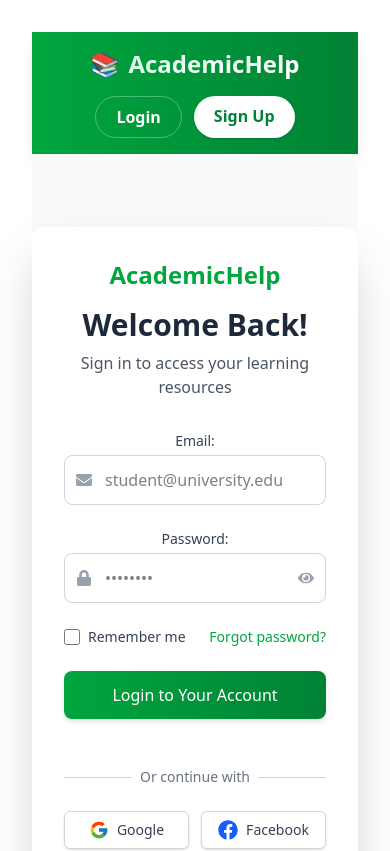
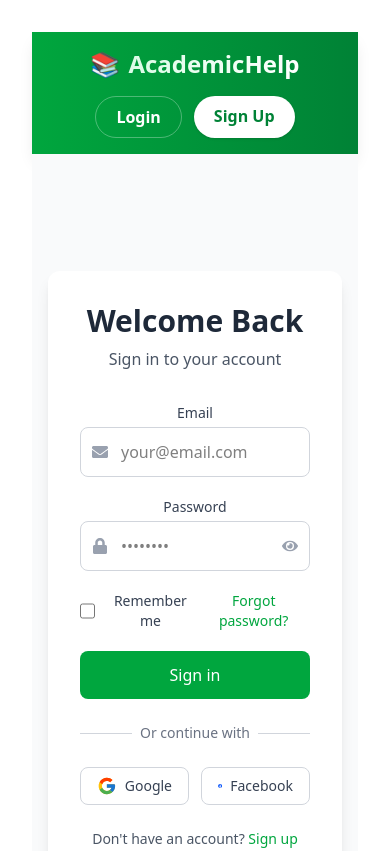
Before and after one commit to OtienoBrianOchieng/academichelp, a React (Vite) app: page /login in a window 390 px wide. Shown: the top 851 px of the page. Built offline with nearby package versions, Linux system fonts and the light colour scheme.

Commit message:
revised signup and confirm email components

```diff
--- a/src/AccountDetails/Login.jsx
+++ b/src/AccountDetails/Login.jsx
@@ -1,135 +1,209 @@
-import React, { useState } from "react";
-import { Link, useNavigate } from "react-router-dom";
-import { FaEnvelope, FaLock, FaEye, FaEyeSlash } from "react-icons/fa";
-import { FcGoogle } from "react-icons/fc";
-import { FaFacebook } from "react-icons/fa";
+// src/components/Login.js
+import axios from 'axios';
+import React, { useState } from 'react';
+import { Link, useNavigate } from 'react-router-dom';
+import { FaEnvelope, FaLock, FaEye, FaEyeSlash } from 'react-icons/fa';
+import { FcGoogle } from 'react-icons/fc';
+import { FaFacebook } from 'react-icons/fa';
+import { useAuth } from '../context/AuthContext';
+
 
 const Login = () => {
-  const [email, setEmail] = useState("");
-  const [password, setPassword] = useState("");
+  const [formData, setFormData] = useState({ email: '', password: '' });
+  const [errors, setErrors] = useState({ email: '', password: '', form: '' });
   const [showPassword, setShowPassword] = useState(false);
+  const [isSubmitting, setIsSubmitting] = useState(false);
+  const { login } = useAuth();
   const navigate = useNavigate();
 
-  const handleSubmit = (e) => {
-    e.preventDefault();
-    console.log("Login submitted:", { email, password });
-    navigate("/dashboard");
+  const validate = () => {
+    const newErrors = { email: '', password: '' };
+    let isValid = true;
+
+    if (!formData.email) {
+      newErrors.email = 'Email is required';
+      isValid = false;
+    } else if (!/\S+@\S+\.\S+/.test(formData.email)) {
+      newErrors.email = 'Email is invalid';
+      isValid = false;
+    }
+
+    if (!formData.password) {
+      newErrors.password = 'Password is required';
+      isValid = false;
+    } else if (formData.password.length < 6) {
+      newErrors.password = 'Password must be at least 6 characters';
+      isValid = false;
+    }
+
+    setErrors(newErrors);
+    return isValid;
   };
 
-  const togglePasswordVisibility = () => {
-    setShowPassword(!showPassword);
+  const handleSubmit = async (e) => {
+    e.preventDefault();
+
+    // Validate form before submission
+    if (!validate()) return;
+
+    setIsSubmitting(true);
+    setErrors(prev => ({ ...prev, form: '' }));
+
+    try {
+      // API call to your Flask backend
+      const response = await axios.post('/api/auth/login', {
+        email: formData.email,
+        password: formData.password
+      }, {
+        headers: {
+          'Content-Type': 'application/json'
+        },
+        withCredentials: true // For cookies if using session-based auth
+      });
+
+      // Handle successful login
+      const { access_token, refresh_token, user } = response.data;
+
+      // Store tokens (implementation depends on your auth strategy)
+      localStorage.setItem('access_token', access_token);
+      localStorage.setItem('refresh_token', refresh_token);
+
+      // Update auth context or state
+      setAuthState({
+        isAuthenticated: true,
+        user,
+        token: access_token
+      });
+
+      // Redirect to dashboard or intended page
+      navigate('/dashboard', { replace: true });
+
+    } catch (error) {
+      let errorMessage = 'Login failed. Please try again.';
+
+      // Handle different error responses
+      if (error.response) {
+        switch (error.response.status) {
+          case 400:
+            errorMessage = 'Invalid request data';
+            break;
+          case 401:
+            errorMessage = 'Invalid email or password';
+            break;
+          case 403:
+            errorMessage = 'Account not verified. Please check your email.';
+            break;
+          case 429:
+            errorMessage = 'Too many attempts. Please try again later.';
+            break;
+          case 500:
+            errorMessage = 'Server error. Please try again later.';
+            break;
+        }
+      } else if (error.request) {
+        errorMessage = 'Network error. Please check your internet connection.';
+      }
+
+      setErrors(prev => ({ ...prev, form: errorMessage }));
+
+    } finally {
+      setIsSubmitting(false);
+    }
+  };
+
+  const handleSocialLogin = (provider) => {
+    window.location.href = `/api/auth/${provider}`;
   };
 
   return (
-    <div className="min-h-screen flex items-center justify-center bg-gray-50">
-      <div className="flex flex-col md:flex-row w-full max-w-6xl bg-white rounded-xl shadow-2xl overflow-hidden">
-        {/* Image Section - Graduation Theme */}
-        <div className="md:w-1/2 bg-green-600 hidden md:block relative">
-          <img
-            src="https://images.unsplash.com/photo-1541178735493-479c1a27ed24?ixlib=rb-1.2.1&auto=format&fit=crop&w=1351&q=80"
-            alt="Happy graduate holding diploma"
-            className="w-full h-full object-cover object-center"
-          />
-          <div className="absolute inset-0 bg-gradient-to-t from-green-700/90 to-transparent flex items-end p-8">
-            <div className="text-white">
-              <h2 className="text-3xl font-bold mb-2">Unlock Your Potential</h2>
-              <p className="text-green-100 opacity-90">
-                Join hundreds of successful students who trusted AcademicHelp
-              </p>
-              <div className="flex mt-4 space-x-2">
-                {[...Array(5)].map((_, i) => (
-                  <svg key={i} className="w-5 h-5 text-yellow-300" fill="currentColor" viewBox="0 0 20 20">
-                    <path d="M9.049 2.927c.3-.921 1.603-.921 1.902 0l1.07 3.292a1 1 0 00.95.69h3.462c.969 0 1.371 1.24.588 1.81l-2.8 2.034a1 1 0 00-.364 1.118l1.07 3.292c.3.921-.755 1.688-1.54 1.118l-2.8-2.034a1 1 0 00-1.175 0l-2.8 2.034c-.784.57-1.838-.197-1.539-1.118l1.07-3.292a1 1 0 00-.364-1.118l-2.8-2.034c-.783-.57-.38-1.81.588-1.81h3.461a1 1 0 00.951-.69l1.07-3.292z" />
-                  </svg>
-                ))}
-                <span className="text-green-100 ml-1">4.9/5 (2,300+ reviews)</span>
-              </div>
-            </div>
-          </div>
+    <div className="min-h-screen flex items-center justify-center bg-gray-50 p-4">
+      <div className="w-full max-w-md bg-white rounded-xl shadow-lg overflow-hidden">
+        <div className="p-8">
+          <div className="text-center mb-8">
+            <h2 className="text-3xl font-bold text-gray-800">Welcome Back</h2>
+            <p className="text-gray-600 mt-2">Sign in to your account</p>
           </div>
 
-        {/* Form Section */}
-        <div className="w-full md:w-1/2 p-8 md:p-12">
-          <div className="text-center mb-8">
-            <div className="md:hidden mb-4">
-              <h1 className="text-2xl font-bold text-green-600">AcademicHelp</h1>
+          {errors.form && (
+            <div className="mb-4 p-3 bg-red-50 text-red-600 rounded-lg text-sm">
+              {errors.form}
             </div>
-            <h2 className="text-3xl font-bold text-gray-800">Welcome Back!</h2>
-            <p className="text-gray-600 mt-2">Sign in to access your learning resources</p>
-          </div>
+          )}
 
-          <form onSubmit={handleSubmit} className="space-y-6">
-            {/* Email Input */}
-            <div className="relative">
-              <label className="block text-sm font-medium text-gray-700 mb-1">Email:</label>
+          <form onSubmit={handleSubmit} className="space-y-5">
+            <div>
+              <label className="block text-sm font-medium text-gray-700 mb-1">Email</label>
               <div className="relative">
                 <input
                   type="email"
-                  value={email}
-                  onChange={(e) => setEmail(e.target.value)}
-                  className="w-full px-4 py-3 pl-10 border border-gray-300 rounded-lg focus:outline-none focus:ring-2 focus:ring-green-500 focus:border-transparent transition-all"
-                  placeholder="student@university.edu"
-                  required
+                  name="email"
+                  value={formData.email}
+                  onChange={(e) => setFormData({...formData, email: e.target.value})}
+                  className={`w-full px-4 py-3 pl-10 border rounded-lg focus:outline-none ${
+                    errors.email ? 'border-red-500' : 'border-gray-300 focus:ring-2 focus:ring-green-500'
+                  }`}
+                  placeholder="your@email.com"
                 />
                 <FaEnvelope className="absolute left-3 top-1/2 transform -translate-y-1/2 text-gray-400" />
               </div>
+              {errors.email && <p className="mt-1 text-sm text-red-600">{errors.email}</p>}
             </div>
 
-            {/* Password Input with Toggle */}
-            <div className="relative">
-              <label className="block text-sm font-medium text-gray-700 mb-1">Password:</label>
+            <div>
+              <label className="block text-sm font-medium text-gray-700 mb-1">Password</label>
               <div className="relative">
                 <input
                   type={showPassword ? "text" : "password"}
-                  value={password}
-                  onChange={(e) => setPassword(e.target.value)}
-                  className="w-full px-4 py-3 pl-10 pr-10 border border-gray-300 rounded-lg focus:outline-none focus:ring-2 focus:ring-green-500 focus:border-transparent transition-all"
+                  name="password"
+                  value={formData.password}
+                  onChange={(e) => setFormData({...formData, password: e.target.value})}
+                  className={`w-full px-4 py-3 pl-10 pr-10 border rounded-lg focus:outline-none ${
+                    errors.password ? 'border-red-500' : 'border-gray-300 focus:ring-2 focus:ring-green-500'
+                  }`}
                   placeholder="••••••••"
-                  required
                 />
                 <FaLock className="absolute left-3 top-1/2 transform -translate-y-1/2 text-gray-400" />
                 <button
                   type="button"
-                  className="absolute right-3 top-1/2 transform -translate-y-1/2 text-gray-400 hover:text-gray-600 focus:outline-none"
-                  onClick={togglePasswordVisibility}
+                  onClick={() => setShowPassword(!showPassword)}
+                  className="absolute right-3 top-1/2 transform -translate-y-1/2 text-gray-400 hover:text-gray-600"
                 >
                   {showPassword ? <FaEyeSlash /> : <FaEye />}
                 </button>
               </div>
+              {errors.password && <p className="mt-1 text-sm text-red-600">{errors.password}</p>}
             </div>
 
-            {/* Remember Me & Forgot Password */}
             <div className="flex items-center justify-between">
               <div className="flex items-center">
                 <input
-                  id="remember-me"
-                  name="remember-me"
+                  id="remember"
                   type="checkbox"
                   className="h-4 w-4 text-green-600 focus:ring-green-500 border-gray-300 rounded"
                 />
-                <label htmlFor="remember-me" className="ml-2 block text-sm text-gray-700">
+                <label htmlFor="remember" className="ml-2 block text-sm text-gray-700">
                   Remember me
                 </label>
               </div>
-              <div className="text-sm">
               <Link
                 to="/forgot-password"
-                  className="font-medium text-green-600 hover:text-green-500 transition-colors"
+                className="text-sm font-medium text-green-600 hover:text-green-500"
               >
                 Forgot password?
               </Link>
             </div>
-            </div>
 
-            {/* Login Button */}
             <button
               type="submit"
-              className="w-full bg-gradient-to-r from-green-600 to-green-700 text-white py-3 px-4 rounded-lg hover:from-green-700 hover:to-green-800 focus:outline-none focus:ring-2 focus:ring-green-500 focus:ring-offset-2 transition-all duration-300 shadow-md hover:shadow-lg transform hover:-translate-y-0.5"
+              disabled={isSubmitting}
+              className={`w-full py-3 px-4 bg-green-600 hover:bg-green-700 text-white font-medium rounded-lg transition ${
+                isSubmitting ? 'opacity-75 cursor-not-allowed' : ''
+              }`}
             >
-              Login to Your Account
+              {isSubmitting ? 'Signing in...' : 'Sign in'}
             </button>
+          </form>
 
-            {/* Social Login Options */}
           <div className="mt-6">
             <div className="relative">
               <div className="absolute inset-0 flex items-center">
@@ -142,34 +216,29 @@
 
             <div className="mt-6 grid grid-cols-2 gap-3">
               <button
-                  type="button"
-                  className="w-full inline-flex justify-center items-center py-2 px-4 border border-gray-300 rounded-md shadow-sm bg-white text-sm font-medium text-gray-700 hover:bg-gray-50 focus:outline-none focus:ring-2 focus:ring-offset-2 focus:ring-green-500 transition-all"
+                onClick={() => handleSocialLogin('google')}
+                className="flex items-center justify-center py-2 px-4 border border-gray-300 rounded-lg hover:bg-gray-50"
               >
                 <FcGoogle className="h-5 w-5" />
-                  <span className="ml-2">Google</span>
+                <span className="ml-2 text-sm font-medium text-gray-700">Google</span>
               </button>
 
               <button
-                  type="button"
-                  className="w-full inline-flex justify-center items-center py-2 px-4 border border-gray-300 rounded-md shadow-sm bg-white text-sm font-medium text-gray-700 hover:bg-gray-50 focus:outline-none focus:ring-2 focus:ring-offset-2 focus:ring-green-500 transition-all"
+                onClick={() => handleSocialLogin('facebook')}
+                className="flex items-center justify-center py-2 px-4 border border-gray-300 rounded-lg hover:bg-gray-50"
               >
                 <FaFacebook className="h-5 w-5 text-blue-600" />
-                  <span className="ml-2">Facebook</span>
+                <span className="ml-2 text-sm font-medium text-gray-700">Facebook</span>
               </button>
             </div>
           </div>
 
-            {/* Sign Up Link */}
-            <div className="text-center text-sm text-gray-600 mt-4">
-              New to AcademicHelp?{" "}
-              <Link
-                to="/signup"
-                className="font-medium text-green-600 hover:text-green-500 transition-colors"
-              >
-                Create account
+          <div className="mt-6 text-center text-sm text-gray-600">
+            Don't have an account?{' '}
+            <Link to="/signup" className="font-medium text-green-600 hover:text-green-500">
+              Sign up
             </Link>
           </div>
-          </form>
         </div>
       </div>
     </div>
--- a/src/AccountDetails/Signup.jsx
+++ b/src/AccountDetails/Signup.jsx
@@ -17,6 +17,7 @@
   const [showPassword, setShowPassword] = useState(false);
   const [showConfirmPassword, setShowConfirmPassword] = useState(false);
   const [isLoading, setIsLoading] = useState(false);
+  const[message, setMessage] = useState('')
   const [error, setError] = useState(null);
   const navigate = useNavigate();
 
@@ -78,9 +79,7 @@
           }
         }
       );
-
-      console.log("Signup successful:", response.data);
-      navigate("/ConfirmEmail");
+      setMessage("Check your email for verification")
     } catch (error) {
       console.error("Signup error:", error);
       setError(error.response?.data?.message || "Signup failed. Please try again.");
@@ -152,8 +151,15 @@
               {error}
             </div>
           )}
+          {
+            message && (
+              <div className="mb-4 p-3 bg-green-50 text-green-600 rounded-lg border border-green-200">
+              {message}
+            </div>
+            )
+          }
 
-          <form onSubmit={handleSubmit} className="space-y-4">
+          {!message && <form onSubmit={handleSubmit} className="space-y-4">
             <div className="grid grid-cols-1 md:grid-cols-2 gap-4">
               {/* Name */}
               <div className="relative">
@@ -331,7 +337,7 @@
                 Log in here
               </Link>
             </div>
-          </form>
+          </form>}
         </div>
       </div>
     </div>
--- /dev/null
+++ b/src/context/AuthContext.jsx
@@ -0,0 +1,62 @@
+// src/context/AuthContext.js
+import { createContext, useContext, useState, useEffect } from 'react';
+import { useNavigate } from 'react-router-dom';
+import axios from 'axios';
+
+const AuthContext = createContext();
+
+export function AuthProvider({ children }) {
+  const [user, setUser] = useState(null);
+  const [loading, setLoading] = useState(true);
+  const navigate = useNavigate();
+
+  useEffect(() => {
+    const verifyToken = async () => {
+      try {
+        const token = localStorage.getItem('access_token');
+        if (token) {
+          const response = await axios.get('/api/auth/verify', {
+            headers: { Authorization: `Bearer ${token}` }
+          });
+          setUser(response.data.user);
+        }
+      } catch (error) {
+        localStorage.removeItem('access_token');
+      } finally {
+        setLoading(false);
+      }
+    };
+    verifyToken();
+  }, []);
+
+  const login = async (email, password) => {
+    try {
+      const response = await axios.post('/api/auth/login', { email, password });
+      localStorage.setItem('access_token', response.data.access_token);
+      setUser(response.data.user);
+      navigate('/dashboard');
+      return { success: true };
+    } catch (error) {
+      return {
+        success: false,
+        error: error.response?.data?.message || 'Login failed'
+      };
+    }
+  };
+
+  const logout = () => {
+    localStorage.removeItem('access_token');
+    setUser(null);
+    navigate('/login');
+  };
+
+  return (
+    <AuthContext.Provider value={{ user, loading, login, logout }}>
+      {!loading && children}
+    </AuthContext.Provider>
+  );
+}
+
+export function useAuth() {
+  return useContext(AuthContext);
+}
```
Also changed, not shown: src/AccountDetails/ConfirmEmail.jsx (+2 -14 lines), src/App.jsx (+42 -26 lines), src/components/ProtectedRoute.jsx (added, +15 -0 lines). Lines whose indentation alone changed are shown as unchanged.
